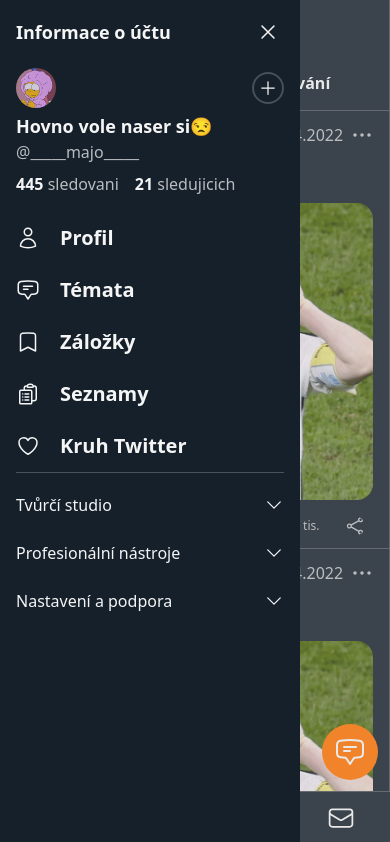
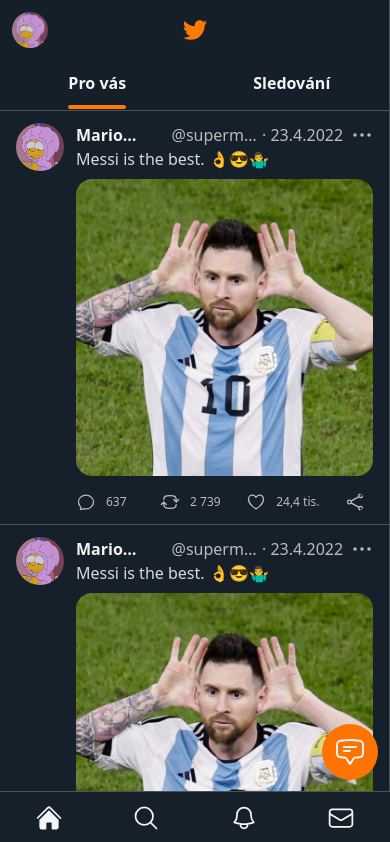
Before and after one commit to Mayooo31/twitter, a React (Vite) app in the folder client/: page / in a window 390 px wide. Shown: the top 842 px of the page. Built offline with nearby package versions, Linux system fonts and the light colour scheme.

Commit message:
shrinking navbar when scrolling only on mobile

```diff
--- a/client/src/App.tsx
+++ b/client/src/App.tsx
@@ -1,4 +1,6 @@
 import { createBrowserRouter, RouterProvider } from "react-router-dom";
+
+// Hooks
 import { useCtx } from "./context";
 
 // Components
--- a/client/src/components/MobileNavbar.tsx
+++ b/client/src/components/MobileNavbar.tsx
@@ -10,7 +10,6 @@
   BanknotesIcon,
   BookmarkIcon,
   ChartBarIcon,
-  ChatBubbleBottomCenterIcon,
   ChatBubbleBottomCenterTextIcon,
   ChevronDownIcon,
   ClipboardDocumentListIcon,
--- a/client/src/components/NavbarHome.tsx
+++ b/client/src/components/NavbarHome.tsx
@@ -3,15 +3,40 @@
 import styles from "../styles";
 import "../index.css";
 import { useCtx } from "../context";
+import { useEffect, useRef, useState } from "react";
 
 const theme: string = "rgb(255, 122, 0)";
 
 const Navbar = () => {
   const { setOpenMobileNavbar } = useCtx();
+  const [shrinkNavbar, setShrinkNavbar] = useState<boolean>(false);
+
+  let lastScrollPosition = 0;
+
+  const handleScroll = () => {
+    const position = window.pageYOffset;
+    if (position > lastScrollPosition && position >= 50) {
+      setShrinkNavbar(true);
+    } else if (position < lastScrollPosition) {
+      setShrinkNavbar(false);
+    }
+    lastScrollPosition = position;
+  };
+
+  useEffect(() => {
+    if (window.innerWidth >= 500) return;
+    window.addEventListener("scroll", handleScroll, { passive: true });
+
+    return () => window.removeEventListener("scroll", handleScroll);
+  }, []);
 
   return (
     <div
-      className={`sticky top-0 left-0 xs:left-[70px] w-full ss:w-full bg-[#15202bed] pb-[1px] ${styles.borderBottom} z-50 custom-blur`}
+      className={`sticky top-0 left-0 duration-200 ${
+        shrinkNavbar ? "translate-y-[-55px]" : "translate-y-[0px]"
+      } xs:left-[70px] w-full ss:w-full bg-[#15202bed] pb-[1px] ${
+        styles.borderBottom
+      } z-50 custom-blur`}
     >
       <div className="flex items-center pb-2 px-3 pt-3">
         <h1 className="hidden xs:block text-xl font-bold ml-2">Hlavní stránka</h1>
@@ -23,6 +48,9 @@
           />
         </div>
         <svg
+          onClick={() => {
+            window.scrollTo(0, 0);
+          }}
           xmlns="http://www.w3.org/2000/svg"
           viewBox="0 0 30 30"
           fill={theme}
--- a/client/src/components/Tweet.tsx
+++ b/client/src/components/Tweet.tsx
@@ -72,9 +72,7 @@
           </span>
           <EllipsisHorizontalIcon className="h-8 w-8 p-[2px] absolute top-[50%] right-[-5px] translate-y-[-50%] ml-auto cursor-pointer text-grayish hover:text-[#3597ff] hover:bg-[#3597ff23] rounded-full" />
         </div>
-        <span className="font-medium text-[#dadada]">
-          No to je síla. Můj první tweet nehehehe. 👌😎🤷‍♂️
-        </span>
+        <span className="font-medium text-[#dadada]">Messi is the best. 👌😎🤷‍♂️</span>
         <img src={photo2} className="my-2 rounded-2xl" />
         <TweetButtons />
       </div>
--- a/client/src/components/sections/Main.tsx
+++ b/client/src/components/sections/Main.tsx
@@ -17,7 +17,7 @@
   const { accId } = useParams();
 
   return (
-    <div className={`sb ss:h-full max-w-[600px] ${styles.borderRight}`}>
+    <div className={`ss:h-full max-w-[600px] ${styles.borderRight}`}>
       {accId && <NavbarAccount />}
       {accId && <Profile />}
       {accId && <ProfileButtons />}
--- a/client/src/context.tsx
+++ b/client/src/context.tsx
@@ -14,7 +14,7 @@
 export const useCtx = () => useContext(Context);
 
 export const ContextProvider = ({ children }: PropsType) => {
-  const [openMobileNavbar, setOpenMobileNavbar] = useState<boolean>(true);
+  const [openMobileNavbar, setOpenMobileNavbar] = useState<boolean>(false);
 
   return (
     <Context.Provider value={{ openMobileNavbar, setOpenMobileNavbar }}>
--- a/client/src/zaloha/MainAccount.tsx
+++ b/client/src/zaloha/MainAccount.tsx
@@ -11,7 +11,7 @@
 
 const MainAccount = () => {
   return (
-    <div className={`sb ss:h-full max-w-[600px] ${styles.borderRight}`}>
+    <div className={`ss:h-full max-w-[600px] ${styles.borderRight}`}>
       <NavbarAccount />
       <Profile />
       <ProfileButtons />
```
